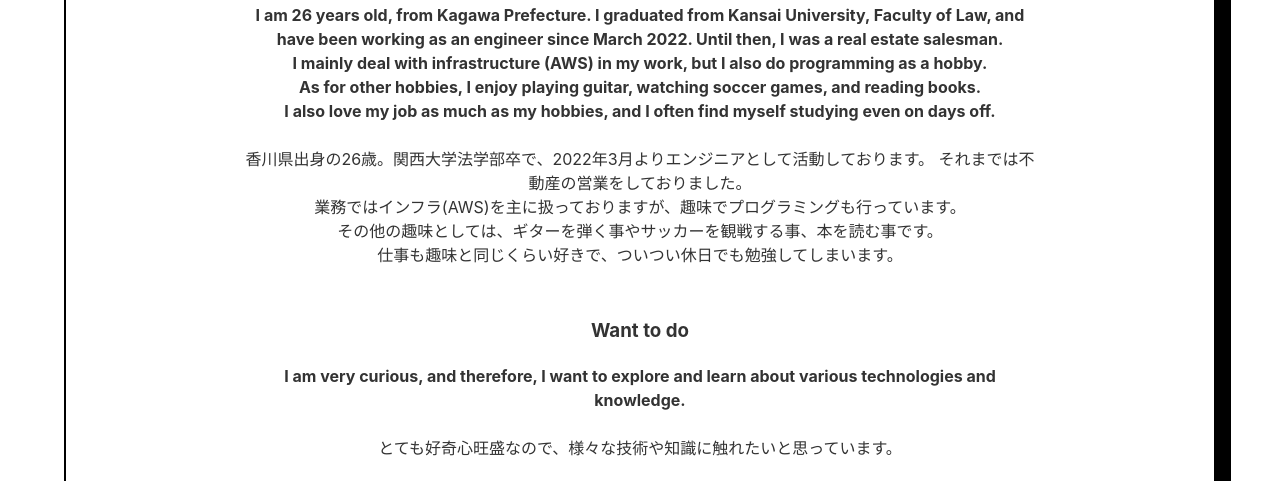
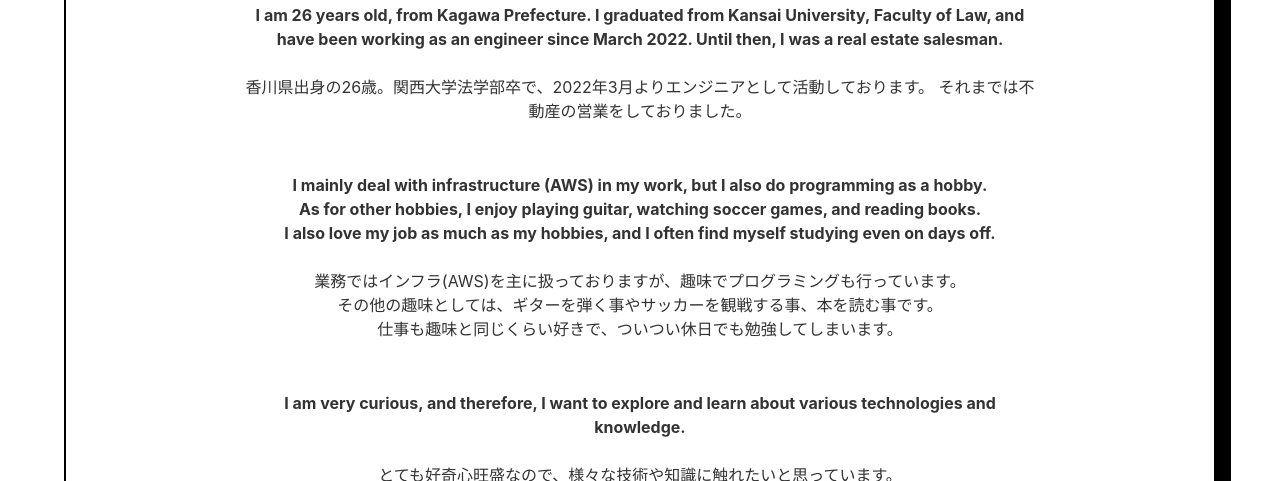
Before and after one commit to istone-you/my-amplify-website, a Gatsby site: page /about in a window 1280 px wide. Shown: the part 471-952 px from the top of the page. Built offline with nearby package versions, Linux system fonts and the light colour scheme; Gatsby itself is replaced by a stand-in of ours.

Commit message:
aboutのレイアウト変更

```diff
--- a/src/pages/about.js
+++ b/src/pages/about.js
@@ -31,24 +31,28 @@ const about = () => {
                     <b>
                         I am 26 years old, from Kagawa Prefecture. I graduated from Kansai University, Faculty of Law, and have been working as an engineer since March 2022.
                         Until then, I was a real estate salesman.<br />
+                    </b>
+                    <br />
+                    <p style={{ marginBottom: "50px" }}>
+                        香川県出身の26歳。関西大学法学部卒で、2022年3月よりエンジニアとして活動しております。
+                        それまでは不動産の営業をしておりました。<br />
+                    </p>
+                    <b>
                         I mainly deal with infrastructure (AWS) in my work, but I also do programming as a hobby.<br />
                         As for other hobbies, I enjoy playing guitar, watching soccer games, and reading books.<br />
                         I also love my job as much as my hobbies, and I often find myself studying even on days off.<br />
                     </b>
                     <br />
-                    <p style={{marginBottom: "50px"}}>
-                        香川県出身の26歳。関西大学法学部卒で、2022年3月よりエンジニアとして活動しております。
-                        それまでは不動産の営業をしておりました。<br />
+                    <p style={{ marginBottom: "50px" }}>
                         業務ではインフラ(AWS)を主に扱っておりますが、趣味でプログラミングも行っています。<br />
                         その他の趣味としては、ギターを弾く事やサッカーを観戦する事、本を読む事です。<br />
                         仕事も趣味と同じくらい好きで、ついつい休日でも勉強してしまいます。
                     </p>
-                    <h3>Want to do</h3>
                     <b>
                         I am very curious, and therefore, I want to explore and learn about various technologies and knowledge.<br />
                     </b>
                     <br />
-                    <p style={{marginBottom: "50px"}}>
+                    <p style={{ marginBottom: "50px" }}>
                         とても好奇心旺盛なので、様々な技術や知識に触れたいと思っています。
                     </p>
                     <div className={styles.textCenter}>
```
